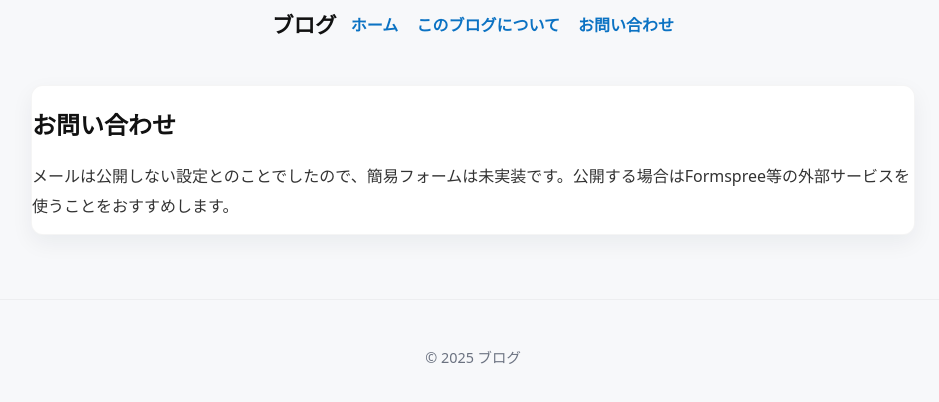
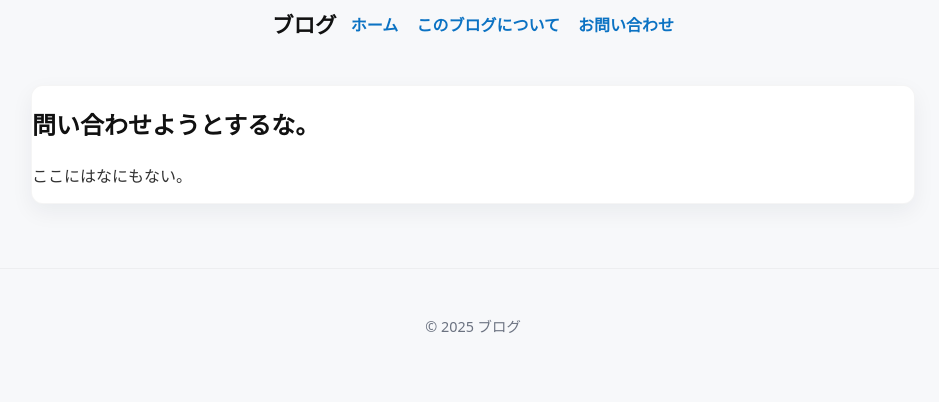
Before and after one commit to TempuraSalt/my-blog, a plain HTML site: page contact.html in a window 1280 px wide. Shown: the whole page, without its empty margins (167-1106 px from the left). Drawn offline with Linux system fonts and the light colour scheme.

Commit message:
toiawase

```diff
--- a/contact.html
+++ b/contact.html
@@ -12,9 +12,9 @@
 
   <main class="container">
     <article class="post-card">
-      <h1>お問い合わせ</h1>
+      <h1>問い合わせようとするな。</h1>
       <div class="post-body">
-        <p>メールは公開しない設定とのことでしたので、簡易フォームは未実装です。公開する場合はFormspree等の外部サービスを使うことをおすすめします。</p>
+        <p>ここにはなにもない。</p>
       </div>
     </article>
   </main>
```
